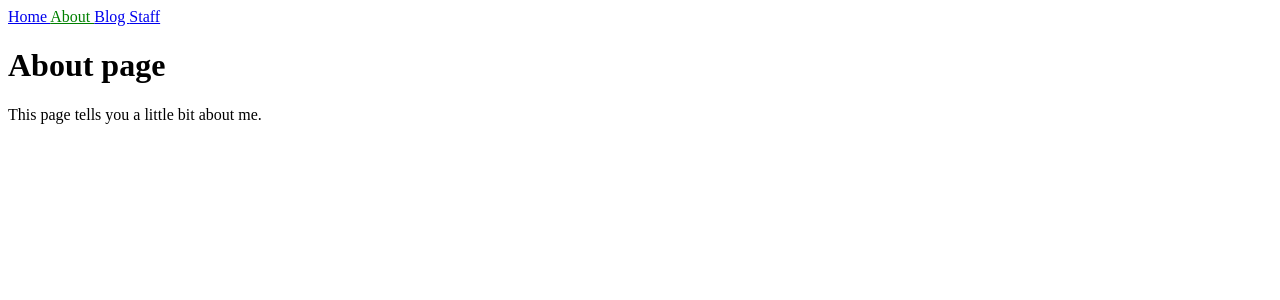
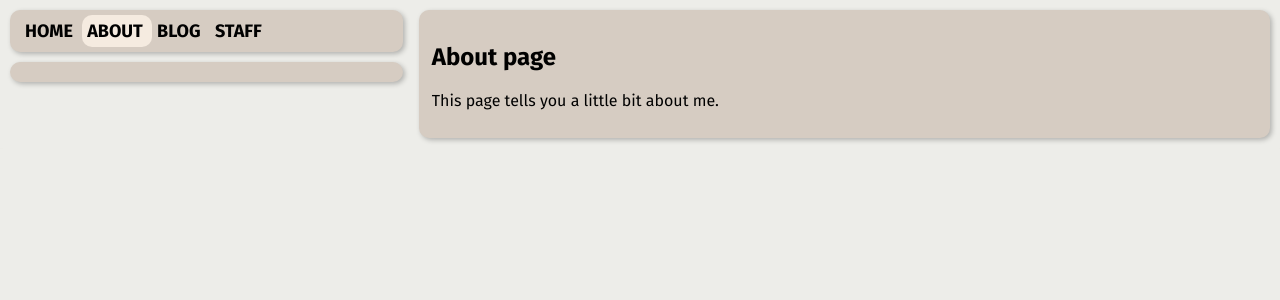
Before and after one commit to TorioCrema/footnotes, a Jekyll site: the page built from about.md, in a window 1280 px wide. Shown: the top 300 px of the page. Built offline with Jekyll 4.4.1, drawn with Linux system fonts in a browser that asks for light colours.

Commit message:
feat: basic theme

```diff
--- /dev/null
+++ b/_includes/head.html
@@ -0,0 +1,9 @@
+<head>
+    <meta charset="utf-8">
+    <title>{{ page.title }}</title>
+    <link rel="stylesheet" href="/assets/css/styles.css">
+    {% feed_meta %}
+    <link rel="preconnect" href="https://fonts.googleapis.com">
+    <link rel="preconnect" href="https://fonts.gstatic.com" crossorigin>
+    <link href="https://fonts.googleapis.com/css2?family=Cinzel:wght@400..900&family=Fira+Sans:ital,wght@0,100;0,200;0,300;0,400;0,500;0,600;0,700;0,800;0,900;1,100;1,200;1,300;1,400;1,500;1,600;1,700;1,800;1,900&display=swap" rel="stylesheet">
+</head>
--- /dev/null
+++ b/_includes/info.html
@@ -0,0 +1,11 @@
+<div class="info">
+    {% if page.author %}
+        <h1>{{ page.title | upcase }}</h1>
+        {{ page.date | date_to_string }}
+        {% assign author = site.authors | where: 'short_name', page.author | first %}
+        {% if author %}
+            - <a href="{{ author.url }}">{{ author.name }}</a>
+        {% endif %}
+        {{ page.excerpt }}
+    {% endif %}
+</div>
--- a/_includes/navigation.html
+++ b/_includes/navigation.html
@@ -1,7 +1,7 @@
-<nav>
+<nav class="fira-sans-bold">
     {% for item in site.data.navigation %}
     <a href="{{ item.link }}" {% if page.url == item.link %}class="current"{% endif %}>
-        {{ item.name }}
+        {{ item.name | upcase }}
     </a>
     {% endfor %}
 </nav>
--- a/_layouts/default.html
+++ b/_layouts/default.html
@@ -1,13 +1,13 @@
 <!doctype html>
 <html>
-  <head>
-    <meta charset="utf-8">
-    <title>{{ page.title }}</title>
-    <link rel="stylesheet" href="/assets/css/styles.css">
-    {% feed_meta %}
-  </head>
-  <body>
-    {% include navigation.html %}
-    {{ content }}
+  {% include head.html %}
+  <body class="body">
+    <aside role="complementary", class="fira-sans-regular">
+      {% include navigation.html %}
+      {% include info.html %}
+    </aside>
+    <article role="main" class="fira-sans-regular">
+      {{ content }}
+    </article>
   </body>
 </html>
--- a/_layouts/post.html
+++ b/_layouts/post.html
@@ -1,7 +1,7 @@
 ---
 layout: default
 ---
-<h1>{{ page.title }}</h1>
+<h1 class="post-title">{{ page.title | upcase }}</h1>
 <p>
     {{ page.date | date_to_string }}
     {% assign author = site.authors | where: 'short_name', page.author | first %}
--- /dev/null
+++ b/_sass/fonts.scss
@@ -0,0 +1,107 @@
+.fira-sans-thin {
+  font-family: "Fira Sans", sans-serif;
+  font-weight: 100;
+  font-style: normal;
+}
+
+.fira-sans-extralight {
+  font-family: "Fira Sans", sans-serif;
+  font-weight: 200;
+  font-style: normal;
+}
+
+.fira-sans-light {
+  font-family: "Fira Sans", sans-serif;
+  font-weight: 300;
+  font-style: normal;
+}
+
+.fira-sans-regular {
+  font-family: "Fira Sans", sans-serif;
+  font-weight: 400;
+  font-style: normal;
+}
+
+.fira-sans-medium {
+  font-family: "Fira Sans", sans-serif;
+  font-weight: 500;
+  font-style: normal;
+}
+
+.fira-sans-semibold {
+  font-family: "Fira Sans", sans-serif;
+  font-weight: 600;
+  font-style: normal;
+}
+
+.fira-sans-bold {
+  font-family: "Fira Sans", sans-serif;
+  font-weight: 700;
+  font-style: normal;
+}
+
+.fira-sans-extrabold {
+  font-family: "Fira Sans", sans-serif;
+  font-weight: 800;
+  font-style: normal;
+}
+
+.fira-sans-black {
+  font-family: "Fira Sans", sans-serif;
+  font-weight: 900;
+  font-style: normal;
+}
+
+.fira-sans-thin-italic {
+  font-family: "Fira Sans", sans-serif;
+  font-weight: 100;
+  font-style: italic;
+}
+
+.fira-sans-extralight-italic {
+  font-family: "Fira Sans", sans-serif;
+  font-weight: 200;
+  font-style: italic;
+}
+
+.fira-sans-light-italic {
+  font-family: "Fira Sans", sans-serif;
+  font-weight: 300;
+  font-style: italic;
+}
+
+.fira-sans-regular-italic {
+  font-family: "Fira Sans", sans-serif;
+  font-weight: 400;
+  font-style: italic;
+}
+
+.fira-sans-medium-italic {
+  font-family: "Fira Sans", sans-serif;
+  font-weight: 500;
+  font-style: italic;
+}
+
+.fira-sans-semibold-italic {
+  font-family: "Fira Sans", sans-serif;
+  font-weight: 600;
+  font-style: italic;
+}
+
+.fira-sans-bold-italic {
+  font-family: "Fira Sans", sans-serif;
+  font-weight: 700;
+  font-style: italic;
+}
+
+.fira-sans-extrabold-italic {
+  font-family: "Fira Sans", sans-serif;
+  font-weight: 800;
+  font-style: italic;
+}
+
+.fira-sans-black-italic {
+  font-family: "Fira Sans", sans-serif;
+  font-weight: 900;
+  font-style: italic;
+}
--- a/_sass/main.scss
+++ b/_sass/main.scss
@@ -1,3 +1,67 @@
+@use "sass:math";
+@import "fonts.scss";
+@import "post.scss";
+
+$primary-color: black;
+$accent-color: #e7e7e7;
+$accent-background: #F5EBE0;
+$article-background: #D6CCC2;
+
+@mixin theme($theme: #EDEDE9) {
+  background: $theme;
+  box-shadow: 0 0 1px rgba($theme, .25);
+}
+
+article[role="main"] {
+  width: math.div(630px, 960px) * 100%;
+  background-color: $article-background;
+  padding: 1%;
+  box-shadow: 2px 2px 5px rgba(black, .25);
+  border-radius: 10px;
+  margin: 10px 10px 10px 0;
+}
+
+aside[role="complementary"] {
+  width: math.div(300px, 960px) * 100%;
+  margin-left: auto;
+  position: sticky;
+  top: 0;
+  margin: 10px 0 10px 10px;
+}
+
+.info {
+  background-color: $article-background;
+  padding: 10px;
+  border-radius: 10px;
+  background-color: $article-background;
+  box-shadow: 2px 2px 5px rgba(black, .25);
+  margin-top: 10px;
+}
+
+.body {
+  @include theme;
+  display: flex;
+  align-items: flex-start;
+  gap: 1rem;
+  color: $primary-color;
+  margin: 0;
+  padding: 0;
+}
+
+nav {
+  box-shadow: 2px 2px 5px rgba(black, .25);
+  font-size: large;
+  background-color: $article-background;
+  padding: 10px;
+  border-radius: 10px;
+  a {
+    color: $primary-color;
+    padding: 5px;
+    text-decoration: none;
+  }
+}
+
 .current {
-  color: green;
+  background-color: $accent-background;
+  border-radius: 10px;
 }
--- /dev/null
+++ b/_sass/post.scss
@@ -0,0 +1,3 @@
+.post-title {
+    margin-top: 0;
+}
```
